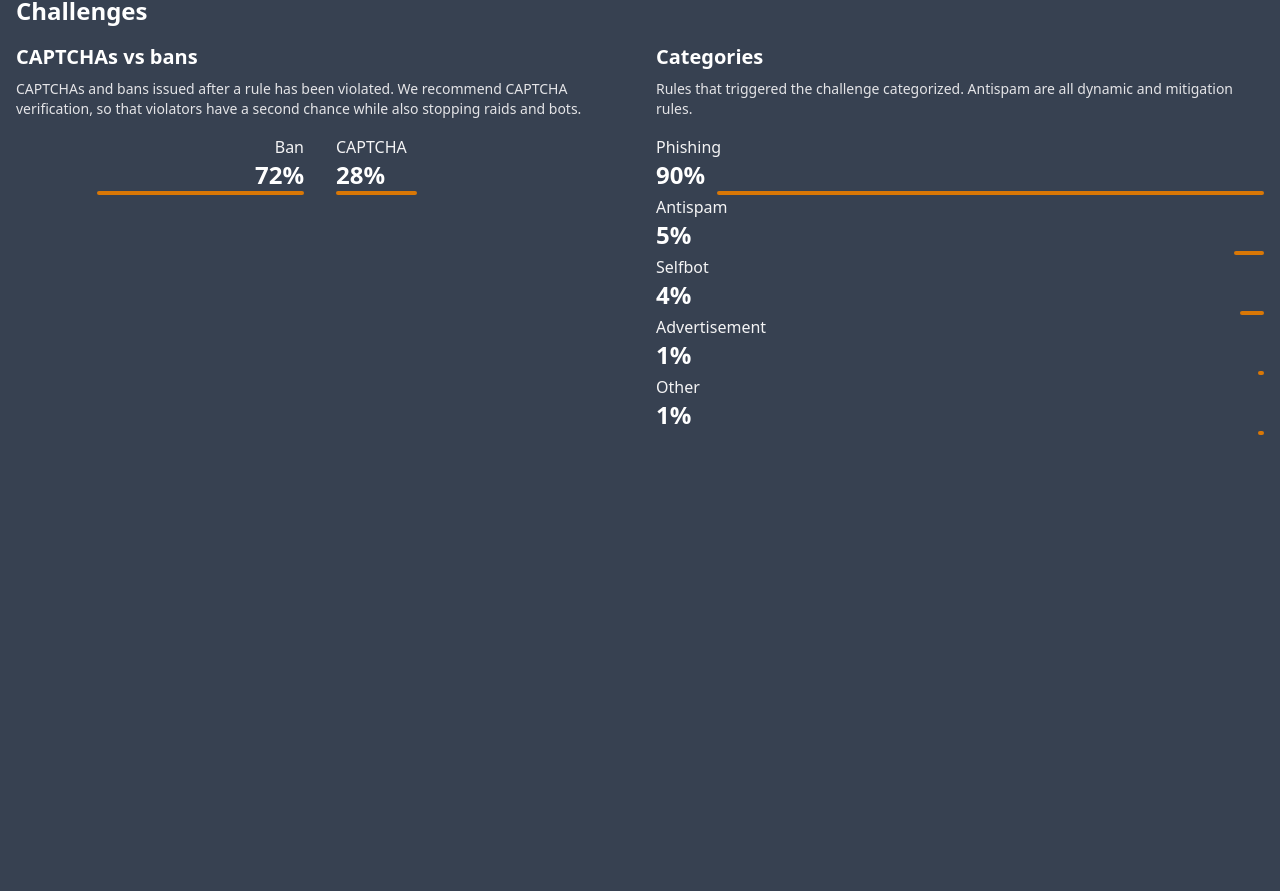
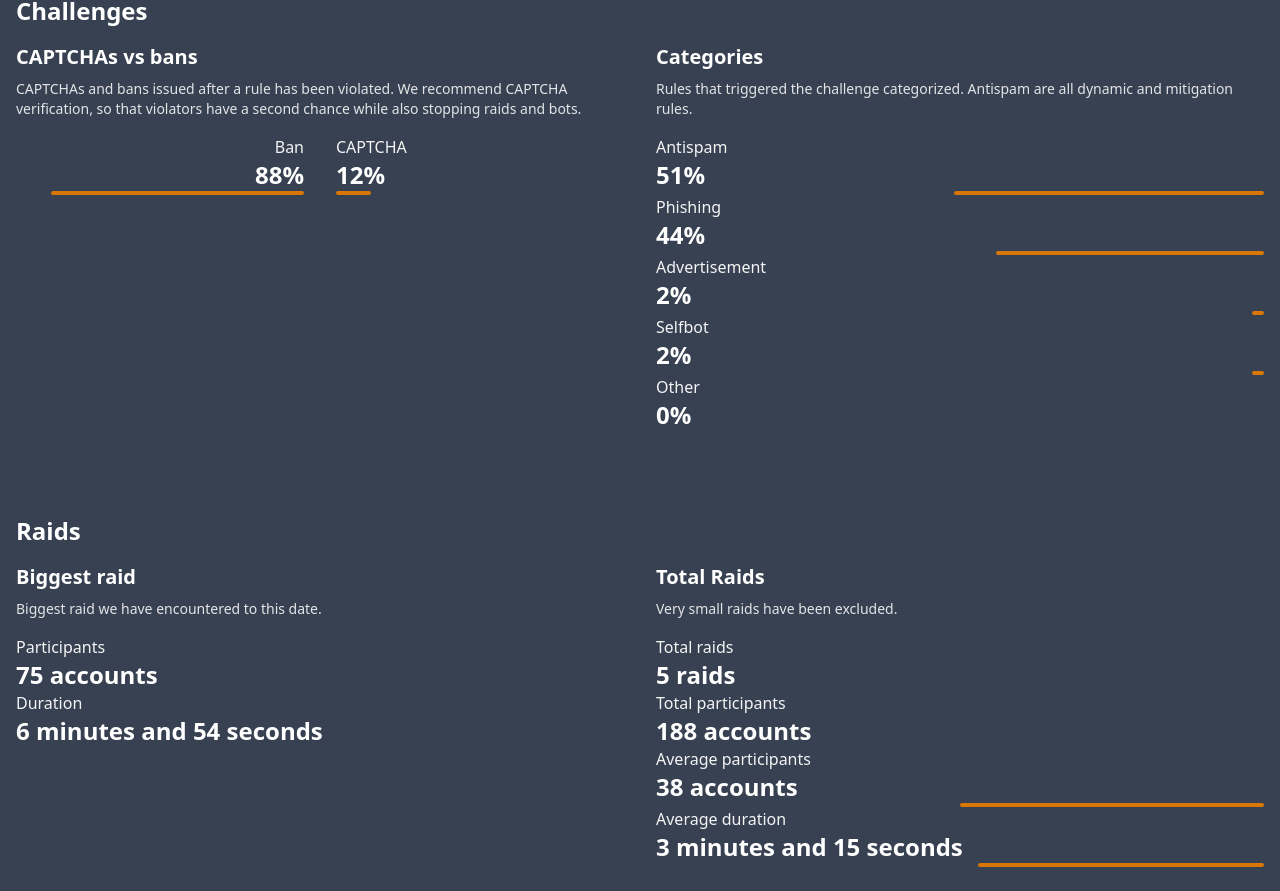
Before and after one commit to cleaner-bot/website, a Next.js app: page /radar in a window 1280 px wide. Shown: the part 777-1668 px from the top of the page. Before the commit the page ends 1212 px from the top, so only its background shows below. Built offline with nearby package versions, Linux system fonts and the light colour scheme.

Commit message:
add raids to radar

```diff
--- a/pages/radar/index.jsx
+++ b/pages/radar/index.jsx
@@ -1,18 +1,21 @@
+
+import Link from "next/link";
 
 import MetaTags from "@/components/metatags.jsx";
 
+
 export default function Radar() {
-    const data = {'rules': {'phishing': {'instant': 89, 'not_instant': 11}, 'categories': {'Advertisement': 8, 'Phishing': 80, 'Other': 4, 'Antispam': 5, 'Selfbot': 3}}, 'challenges': {'action': {'captchas': 28, 'bans': 72}, 'categories': {'Phishing': 90, 'Antispam': 5, 'Advertisement': 1, 'Other': 1, 'Selfbot': 4}}, 'last_data': '2021-12-04T21:26:09'}
+    const data = {'rules': {'phishing': {'instant': 89, 'not_instant': 11}, 'categories': {'Advertisement': 10, 'Phishing': 37, 'Other': 2, 'Antispam': 49, 'Selfbot': 1}}, 'challenges': {'action': {'captchas': 12, 'bans': 88}, 'categories': {'Phishing': 44, 'Antispam': 51, 'Advertisement': 2, 'Other': 0, 'Selfbot': 2}}, 'raid': {'total': {'count': 5, 'total_participants': 188, 'average_participants': 38, 'average_duration': 195, 'average_participants_percent': 50, 'average_duration_percent': 47}, 'biggest': {'participants': 75, 'duration': 414}}, 'last_data': '2021-12-09T11:55:34'}
     const sorted_rules_categories = Object.keys(data.rules.categories).map(x => ({name: x, value: data.rules.categories[x]})).sort((a, b) => b.value - a.value);
     const sorted_challenge_categories = Object.keys(data.challenges.categories).map(x => ({name: x, value: data.challenges.categories[x]})).sort((a, b) => b.value - a.value);
     return (
-        <div className="-container">
+        <div className="-container py-6">
             <MetaTags
                 title="The Cleaner Radar"
                 description="Some statistics about The Cleaner."
             />
 
-            <h1 className="text-5xl font-bold mt-6 mb-4">
+            <h1 className="text-5xl font-bold mb-4">
                 The Cleaner Radar
             </h1>
             <p>
@@ -55,6 +58,11 @@ export default function Radar() {
                             <div className="border-b-4 rounded border-red-500" style={{width: `${data.rules.phishing.not_instant}%`}} />
                         </div>
                     </div>
+                    <Link href="/quickstart">
+                        <a className="-anim -btn bg-coolGray-750 hover:bg-blue-630 mt-12">
+                            Detect phishing with The Cleaner!
+                        </a>
+                    </Link>
                 </div>
                 <div>
                     <h3 className="text-xl font-semibold mb-2">
@@ -131,6 +139,87 @@ export default function Radar() {
                     </div>
                 </div>
             </div>
+            <h2 className="text-2xl font-bold mt-20 mb-4">
+                Raids
+            </h2>
+            <div className="grid md:grid-cols-2 gap-8">
+                <div>
+                    <h3 className="text-xl font-semibold mb-2">
+                        Biggest raid
+                    </h3>
+                    <p className="text-gray-200 text-sm mb-4">
+                        Biggest raid we have encountered to this date.
+                    </p>
+                    <div>
+                        <div>
+                            <p className="text-gray-100">
+                                Participants
+                            </p>
+                            <p className="text-2xl font-bold">
+                                {data.raid.biggest.participants} accounts
+                            </p>
+                        </div>
+                        <div>
+                            <p className="text-gray-100">
+                                Duration
+                            </p>
+                            <p className="text-2xl font-bold">
+                                {data.raid.biggest.duration > 60 && <>
+                                    {Math.floor(data.raid.biggest.duration / 60)} minutes and{" "}
+                                </>}
+                                {data.raid.biggest.duration % 60} seconds
+                            </p>
+                        </div>
+                    </div>
+                </div>
+                <div>
+                    <h3 className="text-xl font-semibold mb-2">
+                        Total Raids
+                    </h3>
+                    <p className="text-gray-200 text-sm mb-4">
+                        Very small raids have been excluded.
+                    </p>
+                    <div>
+                        <div>
+                            <p className="text-gray-100">
+                                Total raids
+                            </p>
+                            <p className="text-2xl font-bold">
+                                {data.raid.total.count} raids
+                            </p>
+                        </div>
+                        <div>
+                            <p className="text-gray-100">
+                                Total participants
+                            </p>
+                            <p className="text-2xl font-bold">
+                                {data.raid.total.total_participants} accounts
+                            </p>
+                        </div>
+                        <div>
+                            <p className="text-gray-100">
+                                Average participants
+                            </p>
+                            <p className="text-2xl font-bold">
+                                {data.raid.total.average_participants} accounts
+                            </p>
+                            <div className="border-b-4 rounded border-amber-600 ml-auto" style={{width: `${data.raid.total.average_participants_percent}%`}} />
+                        </div>
+                        <div>
+                            <p className="text-gray-100">
+                                Average duration
+                            </p>
+                            <p className="text-2xl font-bold">
+                                {data.raid.total.average_duration > 60 && <>
+                                    {Math.floor(data.raid.total.average_duration / 60)} minutes and{" "}
+                                </>}
+                                {data.raid.total.average_duration % 60} seconds
+                            </p>
+                            <div className="border-b-4 rounded border-amber-600 ml-auto" style={{width: `${data.raid.total.average_duration_percent}%`}} />
+                        </div>
+                    </div>
+                </div>
+            </div>
         </div>
     )
 }
```
